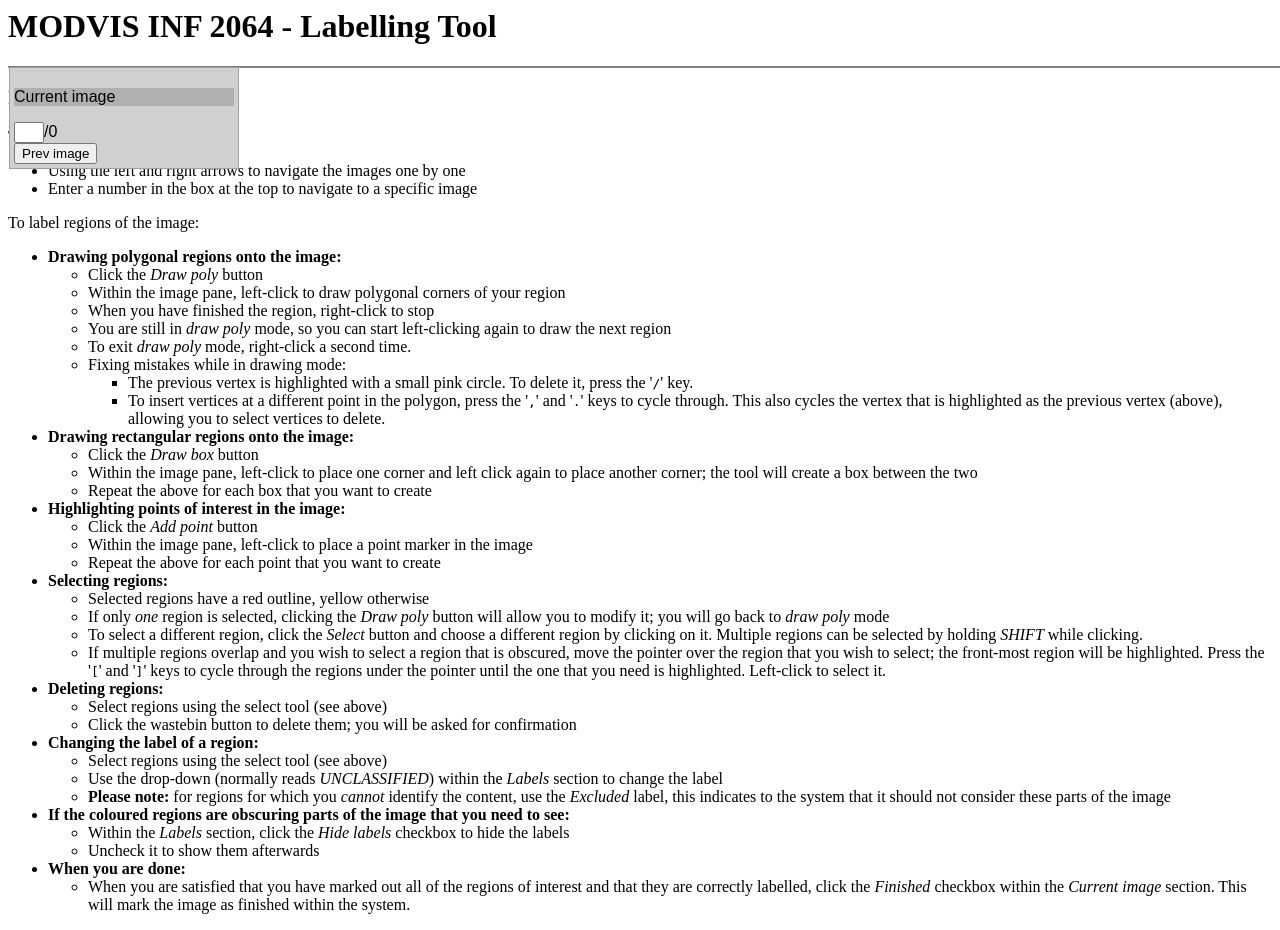
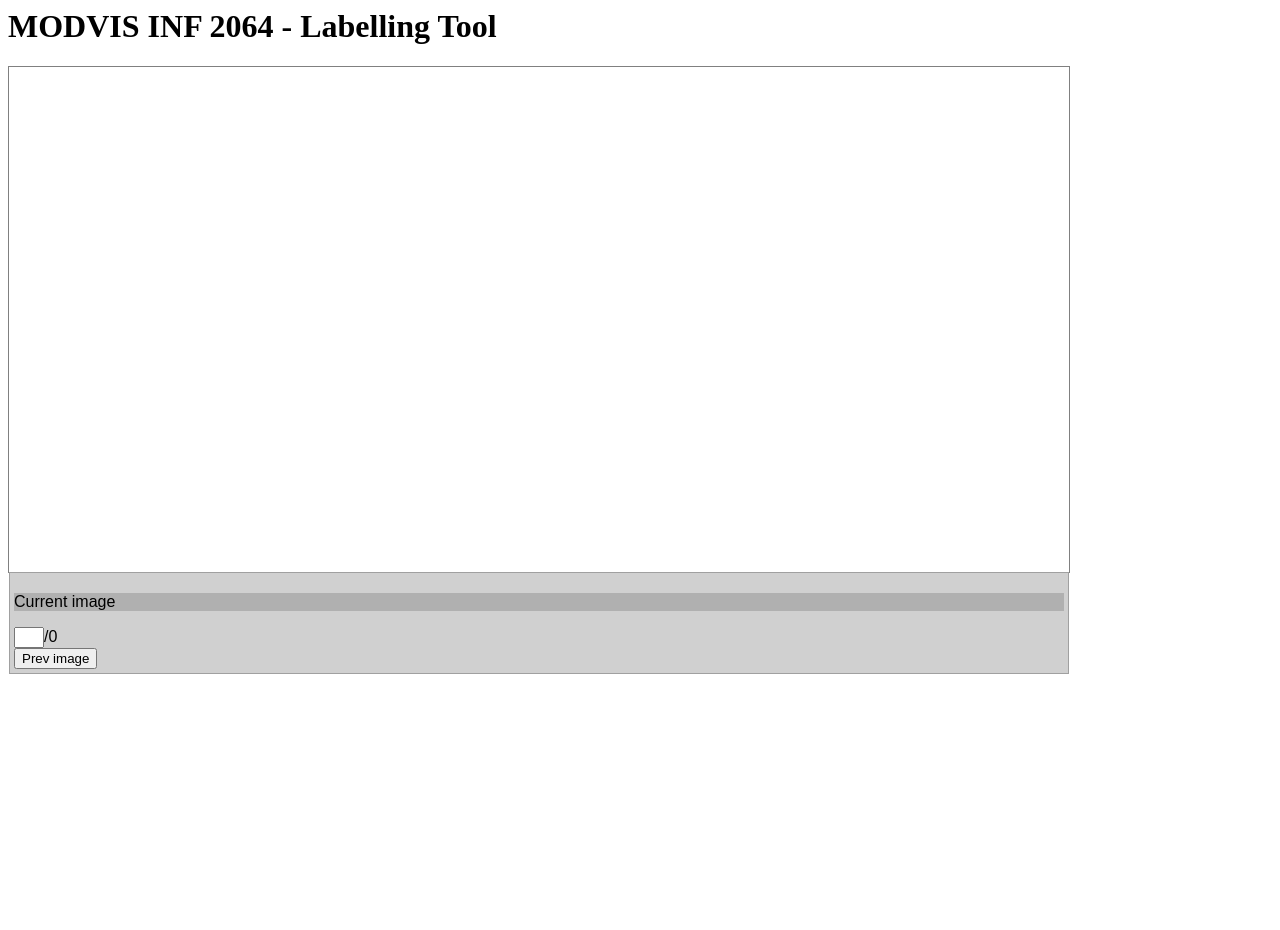
Before and after one commit to feliferr/modvis-inf2064, a Flask app: page / in a window 1280 px wide; the page is wider, and only the part inside the window is pictured. After the commit the page ends 674 px from the top of that part, so only its background shows below. Run offline with Flask 2, Linux system fonts and the light colour scheme; parts of the project's set-up code (start-up, migrations or seed data) failed here and were passed over; some libraries are stand-ins or nearby versions.

Commit message:
changed interface layout

```diff
--- a/labelling-tool-app/flask_app.py
+++ b/labelling-tool-app/flask_app.py
@@ -106,9 +106,14 @@ if __name__ == '__main__':
         'tools': {
             'imageSelector': True,
             'labelClassSelector': True,
-            'drawPolyLabel': True,
-            'compositeLabel': True,
+            'drawPolyLabel': False,
+            'compositeLabel': False,
             'deleteLabel': True,
+            'drawPointLabel':False,
+            'groupLabel': True,
+            'brushSelect':False,
+            'drawBoxLabel':False,
+
         }
     }
 
@@ -116,6 +121,7 @@ if __name__ == '__main__':
     @app.route('/')
     def index():
         label_classes_json = [{'name': cls.name, 'human_name': cls.human_name, 'colour': cls.colour}   for cls in label_classes]
+        print("hahahahah........ aqui.....")
         return render_template('labeller_page.jinja2',
                                tool_js_urls=labelling_tool.js_file_urls('/static/labelling_tool/'),
                                label_classes=json.dumps(label_classes_json),
--- a/labelling-tool-app/image_labelling_tool/static/labelling_tool/main_tool.js
+++ b/labelling-tool-app/image_labelling_tool/static/labelling_tool/main_tool.js
@@ -166,12 +166,19 @@ var labelling_tool;
             var labelling_area_x_pos = toolbar_width + 10;
             this._lockableControls = $();
             // A <div> element that surrounds the labelling tool
-            var overall_border = $('<div style="border: 1px solid gray; width: ' + this._tool_width + 'px;"/>')
+            var overall_border = $('<div style="border: 1px solid gray; width: 1060px;"/>')
                 .appendTo(element);
+            //---------------- OLD CONFIG --------------
+            // var toolbar_container = $('<div style="position: relative;">').appendTo(overall_border);
+            // var toolbar = $('<div style="position: absolute; width: ' + toolbar_width +
+            //     'px; padding: 4px; display: inline-block; background: #d0d0d0; border: 1px solid #a0a0a0; font-family: sans-serif;"/>').appendTo(toolbar_container);
+            // var labelling_area = $('<div style="width:' + this._labelling_area_width + 'px; margin-left: ' + labelling_area_x_pos + 'px"/>').appendTo(overall_border);
+
+            var labelling_area = $('<div style="width: 1060px; margin-left: 300px; height: 505px"/>').appendTo(overall_border);
             var toolbar_container = $('<div style="position: relative;">').appendTo(overall_border);
-            var toolbar = $('<div style="position: absolute; width: ' + toolbar_width +
-                'px; padding: 4px; display: inline-block; background: #d0d0d0; border: 1px solid #a0a0a0; font-family: sans-serif;"/>').appendTo(toolbar_container);
-            var labelling_area = $('<div style="width:' + this._labelling_area_width + 'px; margin-left: ' + labelling_area_x_pos + 'px"/>').appendTo(overall_border);
+            var toolbar = $('<div style="position: absolute; width: 1050px;' +
+                ' padding: 4px; display: inline-block; background: #d0d0d0; border: 1px solid #a0a0a0; font-family: sans-serif;"/>').appendTo(toolbar_container);
+
             /*
              *
              *
--- a/labelling-tool-app/templates/labeller_page.jinja2
+++ b/labelling-tool-app/templates/labeller_page.jinja2
@@ -22,7 +22,7 @@
     <div id="labelling_tool"></div>
 
 
-    <h3>Instructions for use</h3>
+    <!-- <h3>Instructions for use</h3>
 
     <p>To navigate between images:</p>
         <ul>
@@ -81,7 +81,7 @@
                         pointer until the one that you need is highlighted. Left-click to select it.
                     </li>
                 </ul>
-            </li>
+            </li>vou fazer um commit com essas alterações
 
             <li><strong>Deleting regions:</strong>
                 <ul>
@@ -111,7 +111,7 @@
                         This will mark the image as finished within the system.</li>
                 </ul>
             </li>
-        </ul>
+        </ul> -->
 
 
     <script>
```
